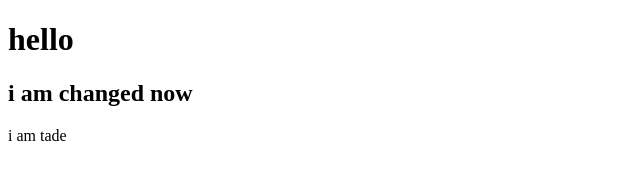
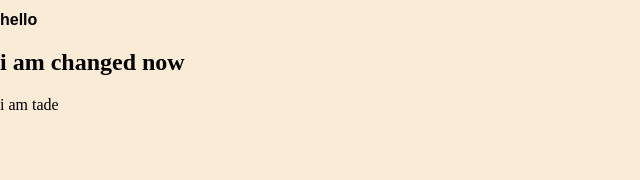
Before and after one commit to TadesseAsrie/first-project-git, a plain HTML site: page index.html in a window 1280 px wide. Shown: the whole page, without its empty margins (0-640 px from the left). Drawn offline with Linux system fonts and the light colour scheme.

Commit message:
create css file and link with html file

```diff
--- /dev/null
+++ b/css/style.css
@@ -0,0 +1,9 @@
+body {
+  background-color: antiquewhite;
+  margin: 0;
+  padding: 0;
+}
+h1 {
+  font-size: medium;
+  font-family: sans-serif;
+}
--- a/index.html
+++ b/index.html
@@ -3,6 +3,7 @@
   <head>
     <meta charset="UTF-8" />
     <meta name="viewport" content="width=device-width, initial-scale=1.0" />
+    <link rel="stylesheet" href="css/style.css" />
     <title>Document</title>
   </head>
   <body>
```
